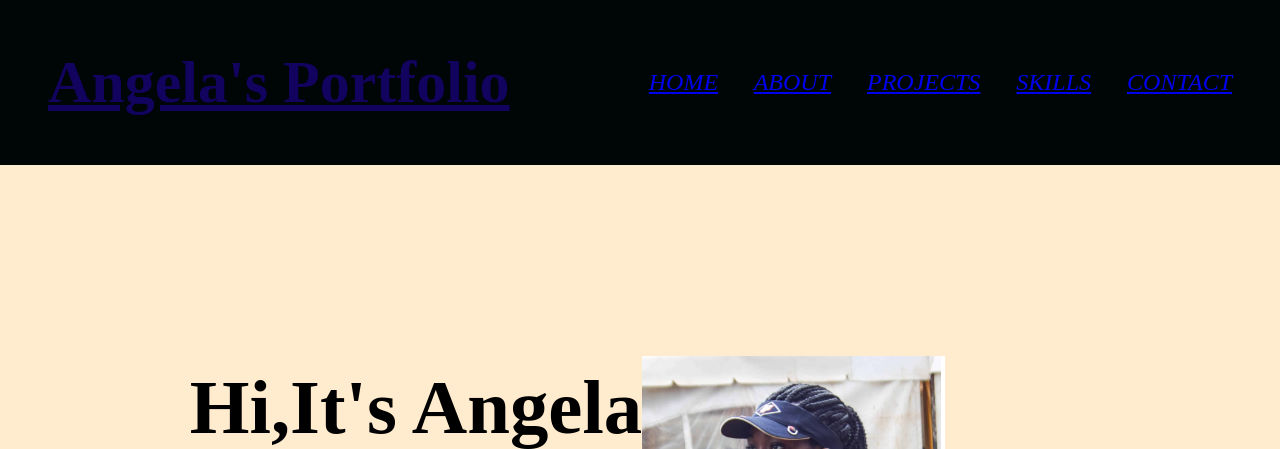
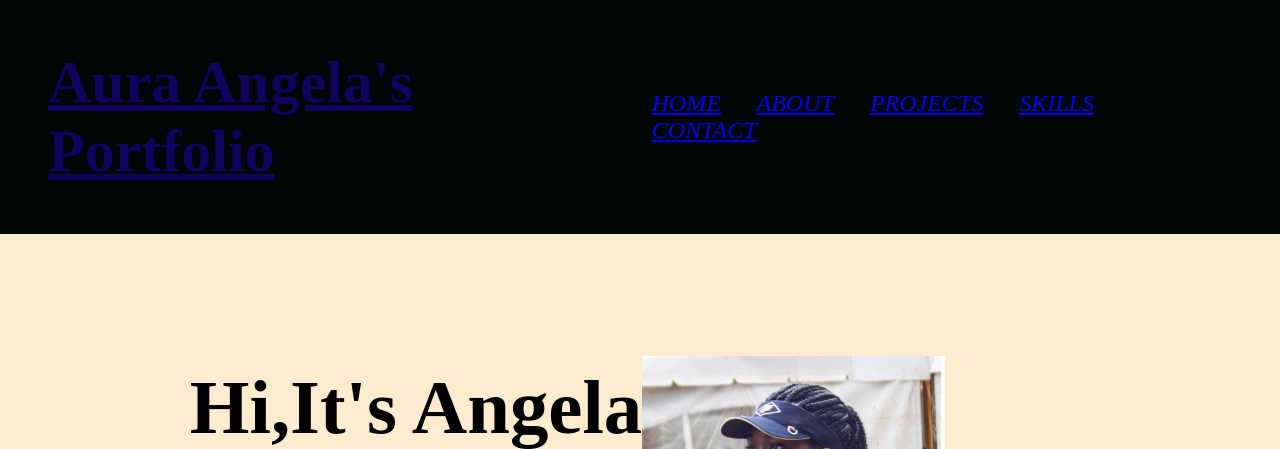
Before and after one commit to Angela-Arina/Portfolio, a plain HTML site: page index.html in a window 1280 px wide. Shown: the top 449 px of the page. Drawn offline with Linux system fonts and the light colour scheme.

Commit message:
first change

```diff
--- a/index.html
+++ b/index.html
@@ -10,7 +10,7 @@
 </head>
 <body>
     <header class="header">
-        <a href="#"class="logo">Angela's Portfolio</a>
+        <a href="#"class="logo">Aura Angela's Portfolio</a>
         <nav>
     <div class="main-menu">
         <em>
```
